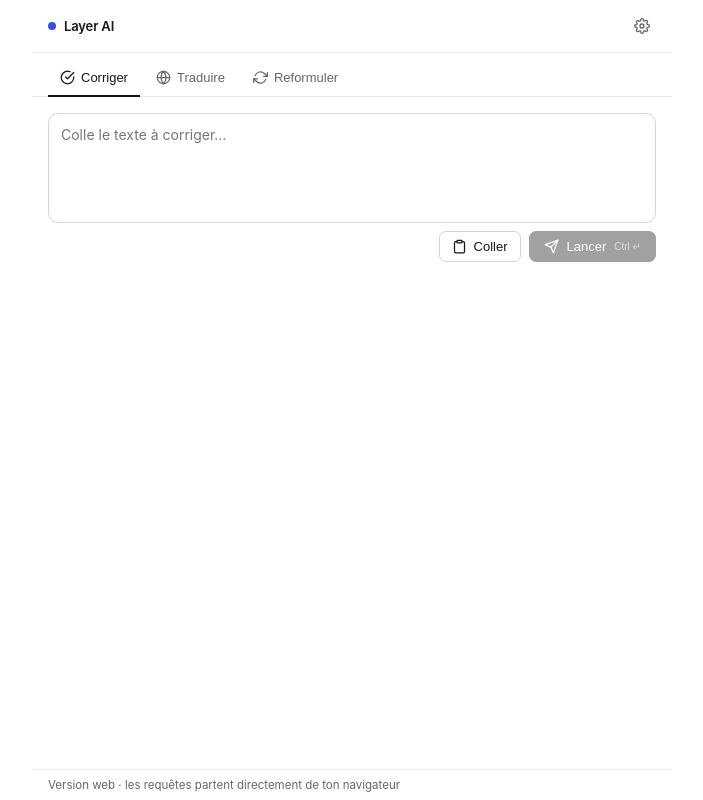
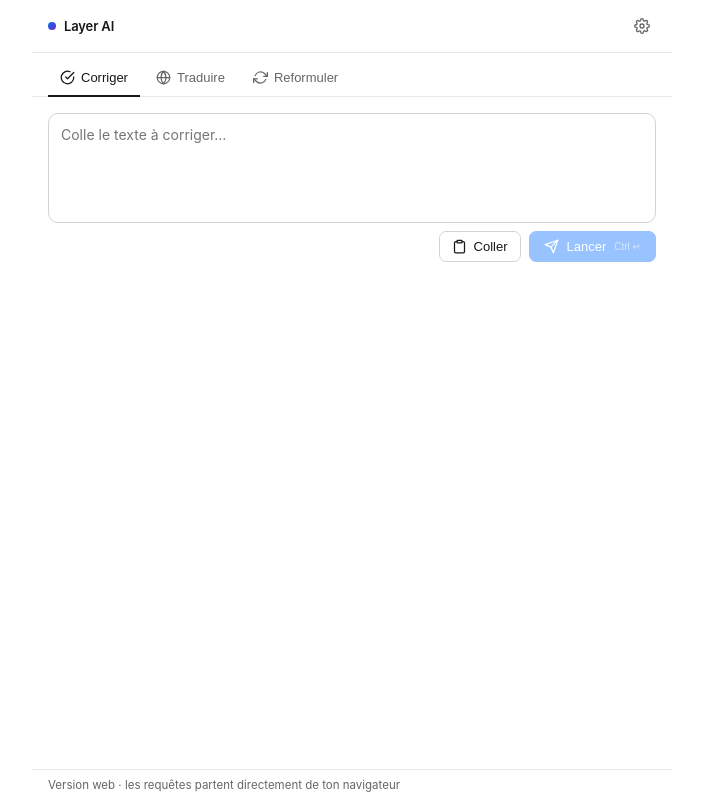
Before and after one commit to johndoe-amsa/Layer-AI, a React (Vite) app: page / in a window 1280 px wide. Shown: the whole page, without its empty margins (288-991 px from the left). Built offline with nearby package versions, Linux system fonts and the light colour scheme.

Commit message:
Couleur d'accent bleue + bouton Effacer destructif au survol
- Définit --accent en oklch(0.5761 0.2508 258.23) (bouton Lancer)
- Le bouton Effacer (.danger) devient rouge au survol

https://claude.ai/code/session_018mTJfAqMnjcrfaGiuB5QqQ

```diff
--- a/src/App.tsx
+++ b/src/App.tsx
@@ -153,7 +153,7 @@ export default function App() {
               Coller
             </button>
             {input && (
-              <button className="ghost-btn" onClick={() => setInput("")}>
+              <button className="ghost-btn danger" onClick={() => setInput("")}>
                 <TrashIcon />
                 Effacer
               </button>
--- a/src/styles.css
+++ b/src/styles.css
@@ -4,7 +4,7 @@
   --muted: #666666;
   --border: #eaeaea;
   --border-strong: #d4d4d4;
-  --accent: #171717;
+  --accent: oklch(0.5761 0.2508 258.23);
   --accent-fg: #ffffff;
   --error-bg: #fff0f0;
   --error-fg: #e5484d;
@@ -215,6 +215,13 @@ textarea:focus {
   border-color: var(--fg);
 }
 
+/* Action destructive : neutre au repos, rouge au survol. */
+.ghost-btn.danger:hover {
+  background: var(--error-bg);
+  border-color: var(--error-fg);
+  color: var(--error-fg);
+}
+
 /* ---- Output ---- */
 .output-zone {
   position: relative;
```
